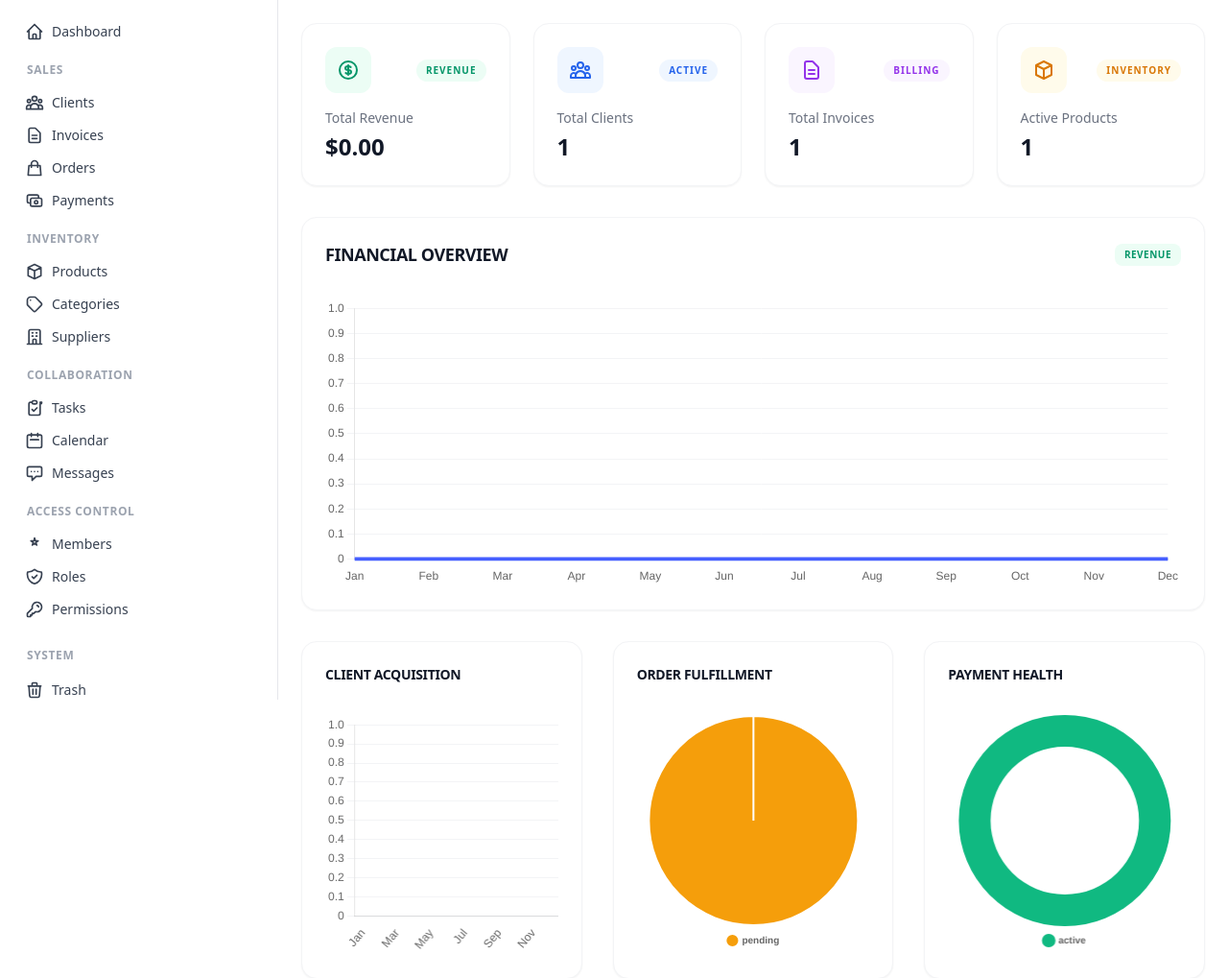
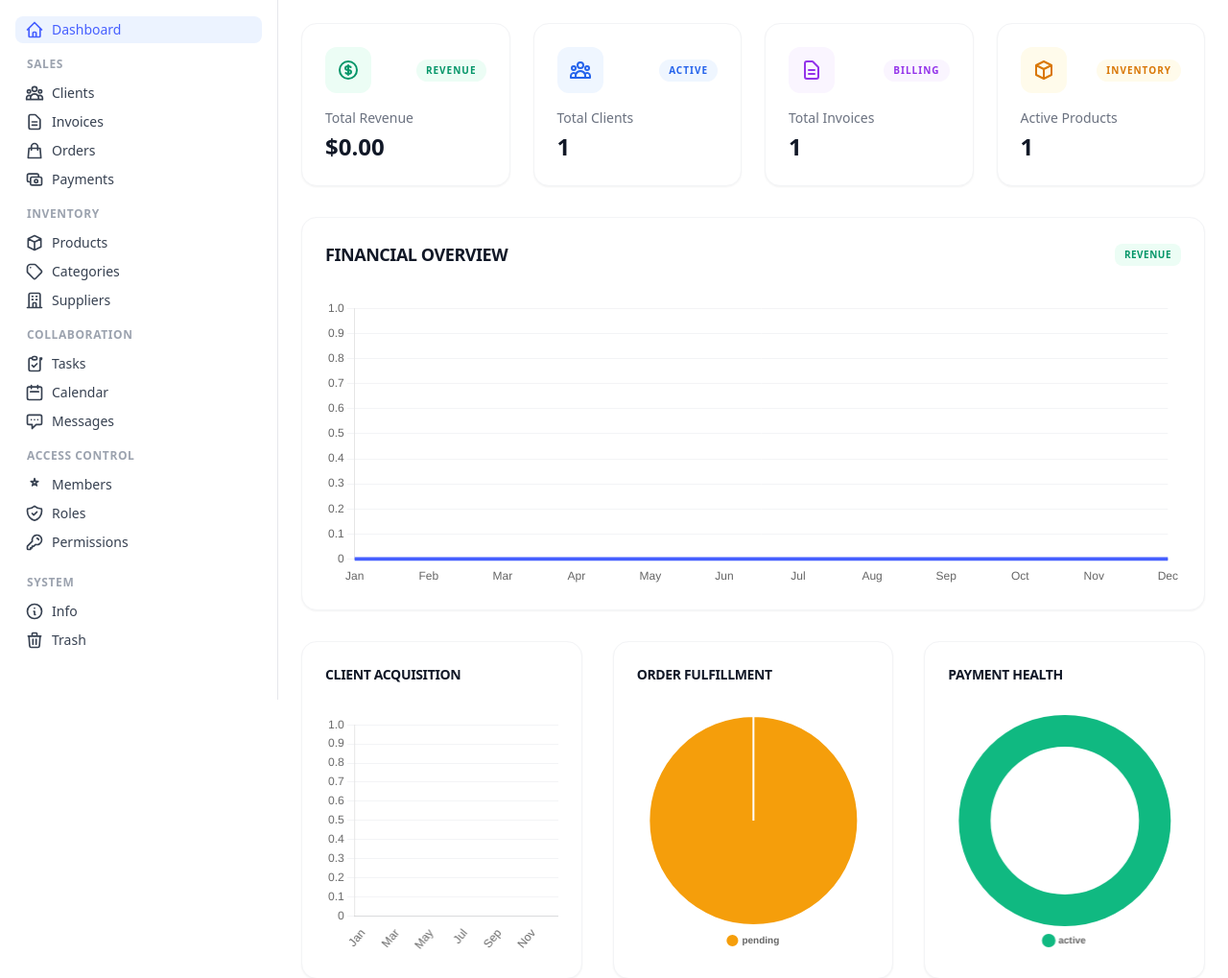
Before and after one commit to bahaztariq/OrbitErp, a Laravel app: a page that uses resources/views/components/layout/sidebar.blade.php in a window 1280 px wide. Shown: the part 71-1090 px from the top of the page at 96% size. Run offline with Laravel 12, Linux system fonts and the light colour scheme; a user stored in the database is signed in; data comes from the database, SQL or seed files in the repository; tables that the repository leaves empty hold one stand-in row (values such as "Sample post"); style sheets or scripts are compiled from the project's sources.

Commit message:
Sidebar: Finalize navigation refinements, cleanup, and tighter vertical spacing

```diff
--- a/resources/css/app.css
+++ b/resources/css/app.css
@@ -11,7 +11,7 @@
 
 @layer utilities {
     .menu-item {
-        @apply relative flex items-center w-full gap-2 px-2.5 py-1.5 font-medium rounded-lg text-sm transition-colors;
+        @apply relative flex items-center w-full gap-2 px-2.5 py-1 font-medium rounded-lg text-sm transition-colors;
     }
 
     .menu-item-active {
--- a/resources/views/components/layout/sidebar.blade.php
+++ b/resources/views/components/layout/sidebar.blade.php
@@ -45,8 +45,8 @@
             <ul class="space-y-0.5">
                 <!-- Dashboard -->
                 <li>
-                    <a href="{{ route('dashboard') }}"
-                       class="menu-item {{ Request::routeIs('dashboard') ? 'menu-item-active' : 'menu-item-inactive' }}"
+                    <a href="{{ isset($company) ? (is_object($company) ? route('companies.show', $company->slug) : route('companies.show', $company)) : route('companies.index') }}"
+                       class="menu-item {{ Request::routeIs('companies.show') || Request::routeIs('companies.index') ? 'menu-item-active' : 'menu-item-inactive' }}"
                        :class="{ 'xl:justify-center xl:px-2': !$store.sidebar.isExpanded && !$store.sidebar.isHovered }">
                         <svg class="h-5 w-5" fill="none" stroke="currentColor" viewBox="0 0 24 24">
                             <path stroke-linecap="round" stroke-linejoin="round" stroke-width="2" d="M3 12l2-2m0 0l7-7 7 7M5 10v10a1 1 0 001 1h3m10-11l2 2m-2-2v10a1 1 0 01-1 1h-3m-6 0a1 1 0 001-1v-4a1 1 0 011-1h2a1 1 0 011 1v4a1 1 0 001 1m-6 0h6" />
@@ -55,27 +55,9 @@
                     </a>
                 </li>
 
-                <!-- <li class="pt-4 pb-2">
-                    <span x-show="$store.sidebar.isExpanded || $store.sidebar.isHovered"
-                          class="px-3 text-xs font-semibold uppercase tracking-wider text-gray-400">Main</span>
-                    <hr x-show="!$store.sidebar.isExpanded && !$store.sidebar.isHovered" class="border-gray-100 mx-2">
-                </li> -->
-
-                <!-- Companies -->
-                <!-- <li>
-                    <a href="{{ route('companies.index') }}"
-                       class="menu-item {{ Request::routeIs('companies.index') ? 'menu-item-active' : 'menu-item-inactive' }}"
-                       :class="{ 'xl:justify-center xl:px-2': !$store.sidebar.isExpanded && !$store.sidebar.isHovered }">
-                        <svg class="h-5 w-5" fill="none" stroke="currentColor" viewBox="0 0 24 24">
-                            <path stroke-linecap="round" stroke-linejoin="round" stroke-width="2" d="M19 21V5a2 2 0 00-2-2H7a2 2 0 00-2 2v16m14 0h2m-2 0h-5m-9 0H3m2 0h5M9 7h1m-1 4h1m4-4h1m-1 4h1m-5 10v-5a1 1 0 011-1h2a1 1 0 011 1v5m-4 0h4" />
-                        </svg>
-                        <span x-show="$store.sidebar.isExpanded || $store.sidebar.isHovered" class="truncate">My Companies</span>
-                    </a>
-                </li> -->
-
                 @if(isset($company))
                 <!-- Sales Group -->
-                <li class="pt-2 pb-1.5">
+                <li class="pt-1.5 pb-1">
                     <span x-show="$store.sidebar.isExpanded || $store.sidebar.isHovered"
                           class="px-3 text-xs font-semibold uppercase tracking-wider text-gray-400">Sales</span>
                     <hr x-show="!$store.sidebar.isExpanded && !$store.sidebar.isHovered" class="border-gray-100 mx-2">
@@ -123,7 +105,7 @@
                 </li>
 
                 <!-- Inventory Group -->
-                <li class="pt-2 pb-1.5">
+                <li class="pt-1.5 pb-1">
                     <span x-show="$store.sidebar.isExpanded || $store.sidebar.isHovered"
                           class="px-3 text-xs font-semibold uppercase tracking-wider text-gray-400">Inventory</span>
                     <hr x-show="!$store.sidebar.isExpanded && !$store.sidebar.isHovered" class="border-gray-100 mx-2">
@@ -161,7 +143,7 @@
                 </li>
 
                 <!-- Collaboration Group -->
-                <li class="pt-2 pb-1.5">
+                <li class="pt-1.5 pb-1">
                     <span x-show="$store.sidebar.isExpanded || $store.sidebar.isHovered"
                           class="px-3 text-xs font-semibold uppercase tracking-wider text-gray-400">Collaboration</span>
                     <hr x-show="!$store.sidebar.isExpanded && !$store.sidebar.isHovered" class="border-gray-100 mx-2">
@@ -199,7 +181,7 @@
                 </li>
 
                 <!-- Access Control Group -->
-                <li class="pt-2 pb-1.5">
+                <li class="pt-1.5 pb-1">
                     <span x-show="$store.sidebar.isExpanded || $store.sidebar.isHovered"
                           class="px-3 text-xs font-semibold uppercase tracking-wider text-gray-400">Access Control</span>
                     <hr x-show="!$store.sidebar.isExpanded && !$store.sidebar.isHovered" class="border-gray-100 mx-2">
@@ -237,10 +219,21 @@
                 </li>
 
                 <!-- System Group -->
-                <li class="pt-4 pb-2">
+                <li class="pt-3 pb-1">
                     <span x-show="$store.sidebar.isExpanded || $store.sidebar.isHovered"
                           class="px-3 text-xs font-semibold uppercase tracking-wider text-gray-400">System</span>
                     <hr x-show="!$store.sidebar.isExpanded && !$store.sidebar.isHovered" class="border-gray-100 mx-2">
+                </li>
+
+                <li>
+                    <a href="{{ route('companies.info', $company->slug) }}"
+                       class="menu-item {{ Request::routeIs('companies.info') ? 'menu-item-active' : 'menu-item-inactive' }}"
+                       :class="{ 'xl:justify-center xl:px-2': !$store.sidebar.isExpanded && !$store.sidebar.isHovered }">
+                        <svg class="h-5 w-5" fill="none" stroke="currentColor" viewBox="0 0 24 24">
+                            <path stroke-linecap="round" stroke-linejoin="round" stroke-width="2" d="M13 16h-1v-4h-1m1-4h.01M21 12a9 9 0 11-18 0 9 9 0 0118 0z" />
+                        </svg>
+                        <span x-show="$store.sidebar.isExpanded || $store.sidebar.isHovered" class="truncate">Info</span>
+                    </a>
                 </li>
 
                 <li>
```
